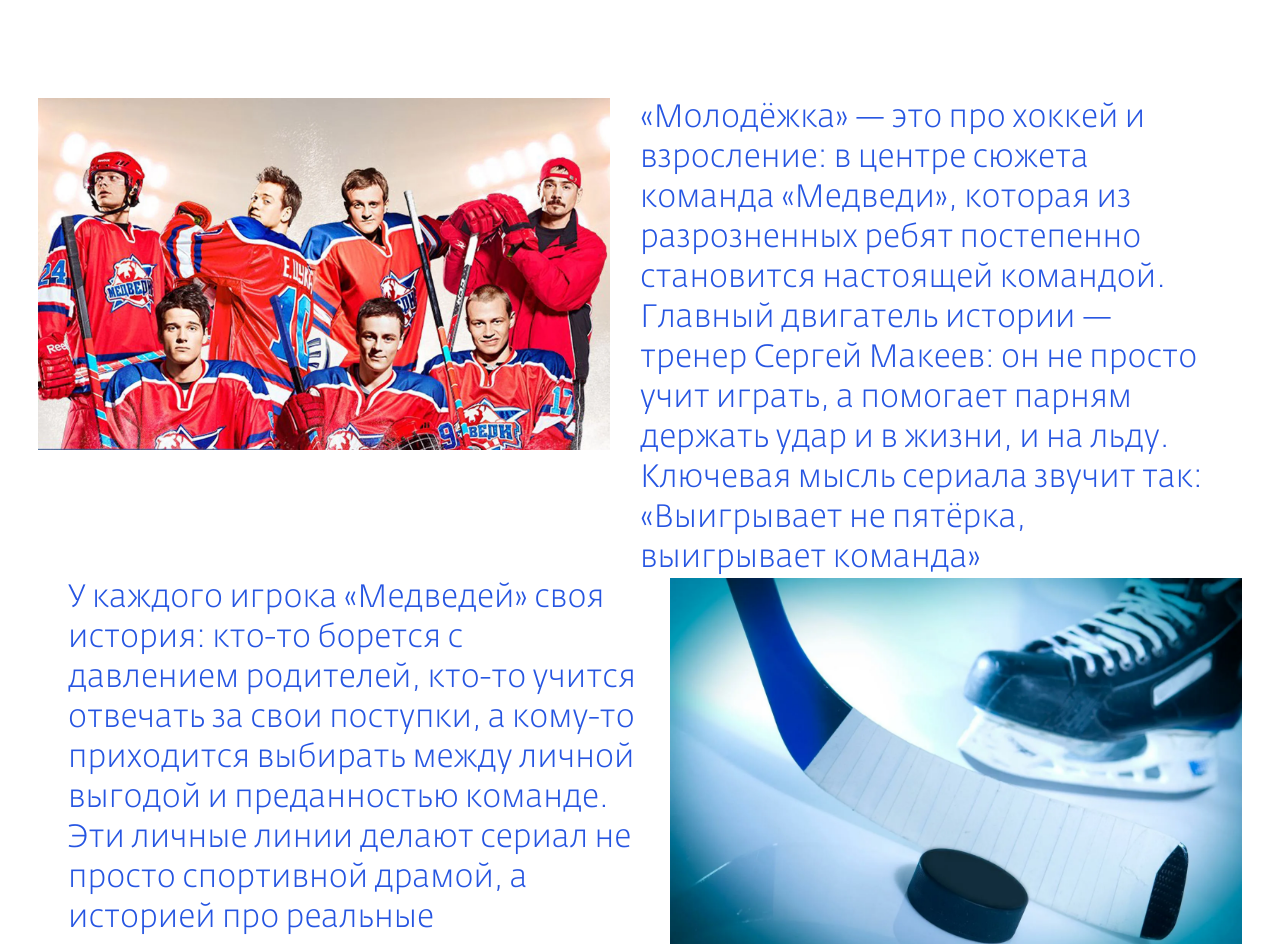
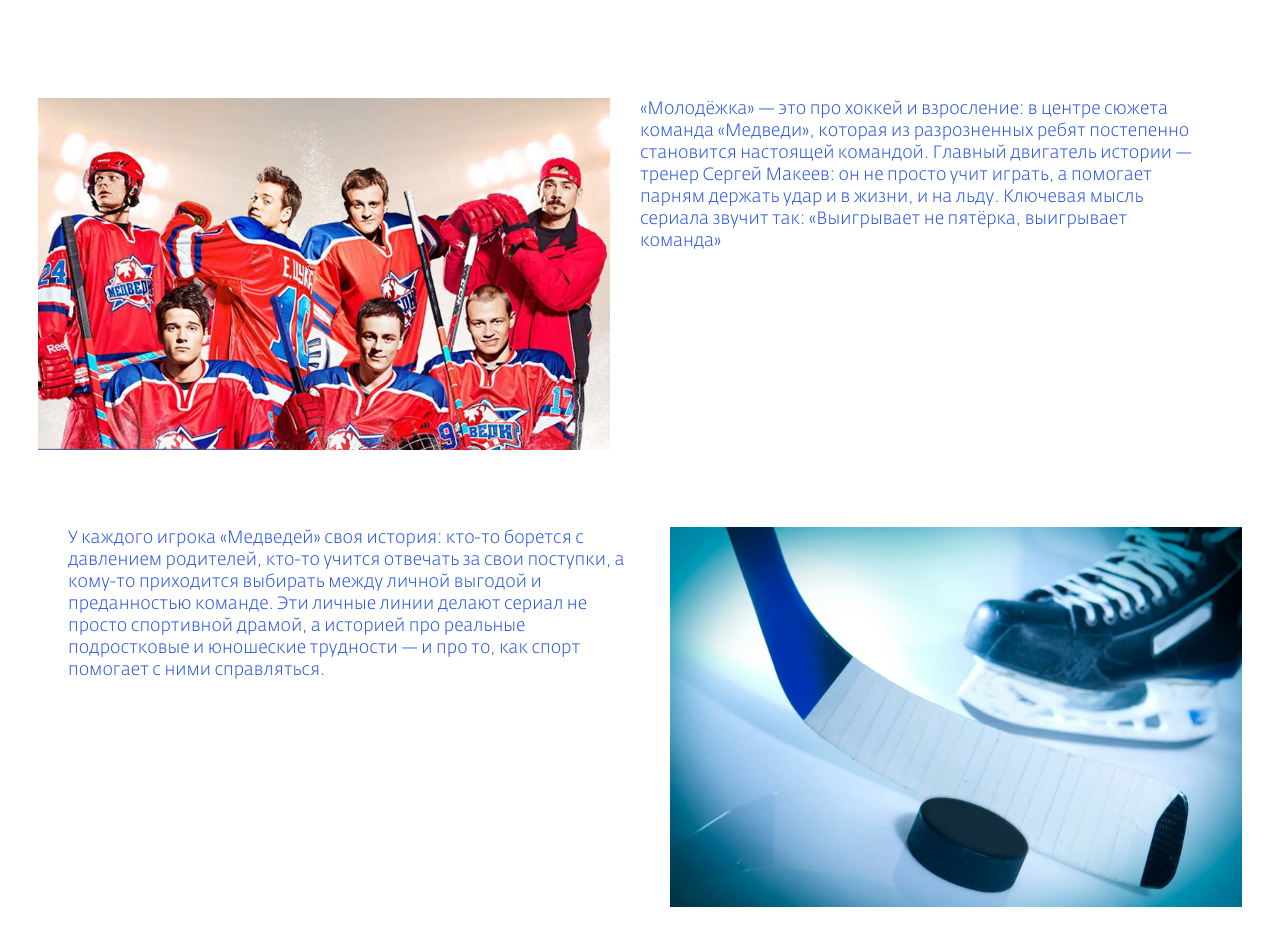
Before and after one commit to Elizaveta02-04/-5, a plain HTML site: page index.html in a window 1280 px wide. Shown: the part 762-1706 px from the top of the page. Drawn offline with Linux system fonts and the light colour scheme; a web font is replaced by a local one.

Commit message:
Перекомпилировала стили

```diff
--- a/scss/1.scss
+++ b/scss/1.scss
@@ -85,7 +85,7 @@ header {
         .text {
             margin: 0 30px;
             font-family: "mol";
-            font-size: clamp(1.1rem, 2.5vw, 2.2rem);
+            font-size: clamp(1.1rem, 2.5vw, 1,5rem);
             color: #2655e2;
         }
 
```
Also changed, not shown: css/1.css, 1 other file.
